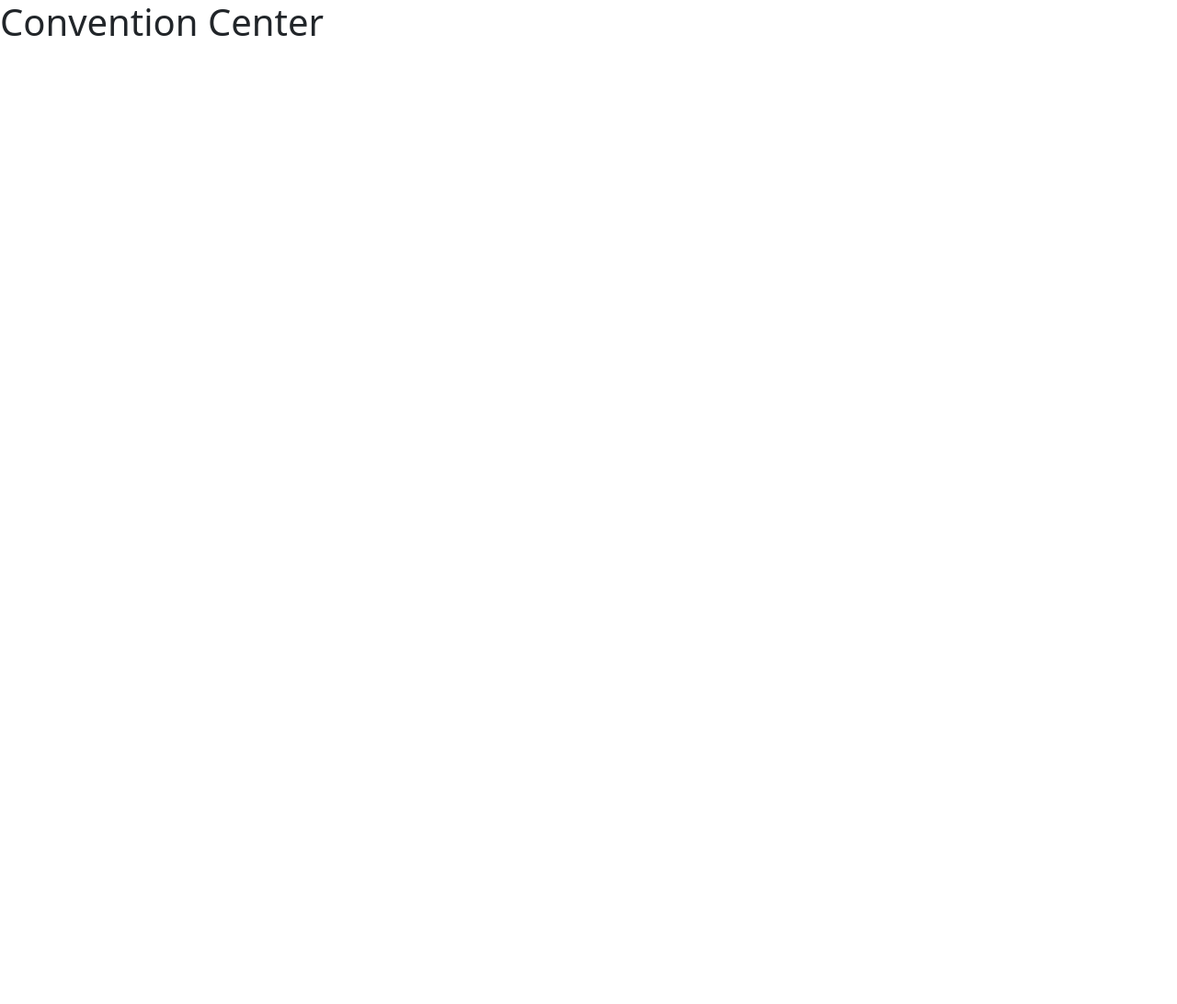
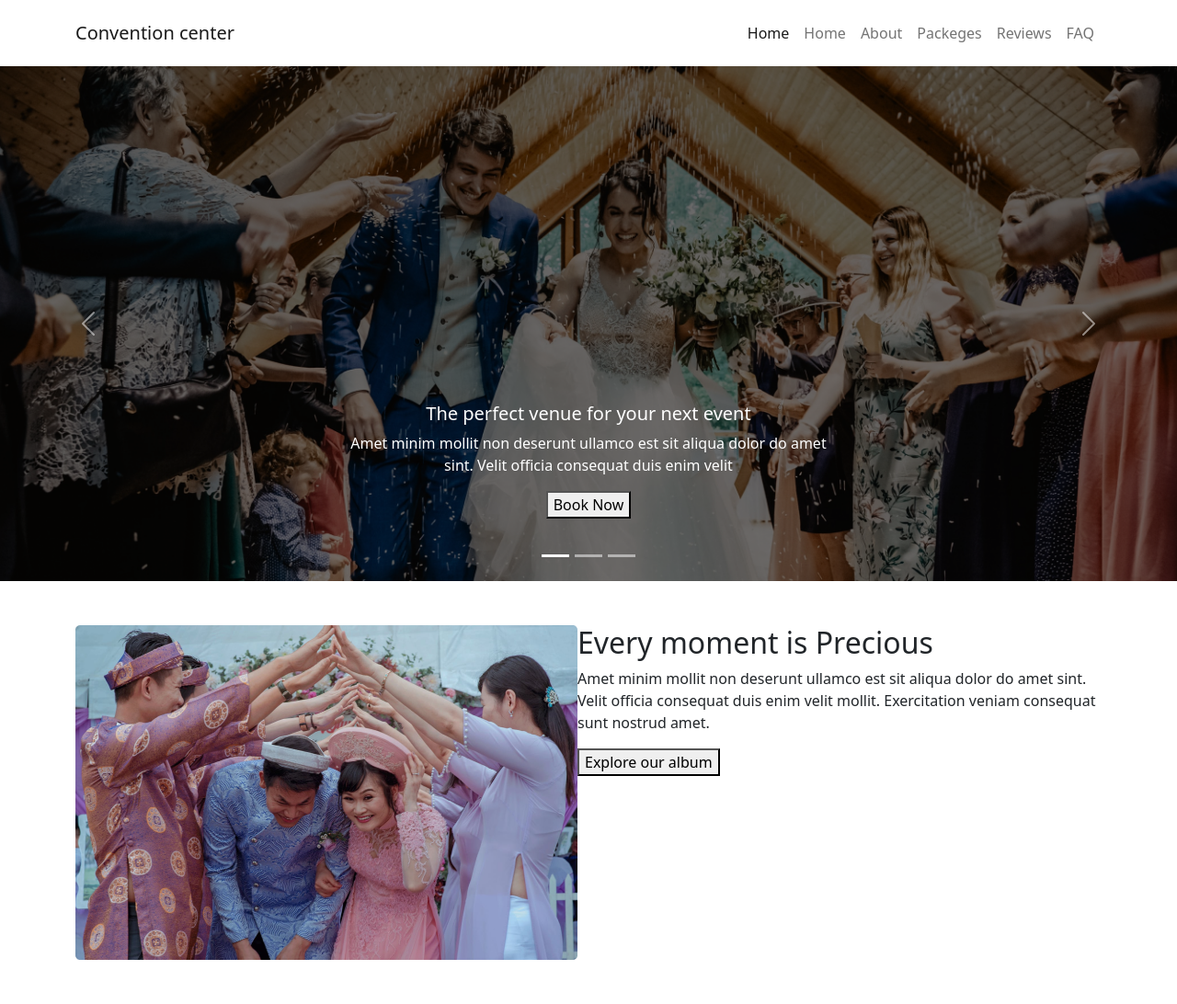
Before and after one commit to sadik-nazrul/convention-center, a plain HTML site: page index.html in a window 1280 px wide. Shown: the whole page at 92% size. Before the commit the page ends 800 px from the top, so only its background shows below. Drawn offline with nearby package versions, Linux system fonts and the light colour scheme.

Commit message:
second commit

```diff
--- a/index.html
+++ b/index.html
@@ -3,11 +3,99 @@
   <head>
     <meta charset="utf-8">
     <meta name="viewport" content="width=device-width, initial-scale=1">
-    <title>Bootstrap demo</title>
+    <title>Convention Center</title>
     <link href="https://cdn.jsdelivr.net/npm/bootstrap@5.2.0/dist/css/bootstrap.min.css" rel="stylesheet" integrity="sha384-gH2yIJqKdNHPEq0n4Mqa/HGKIhSkIHeL5AyhkYV8i59U5AR6csBvApHHNl/vI1Bx" crossorigin="anonymous">
+    <link rel="stylesheet" href="style.css">
   </head>
   <body>
-    <h1>Convention Center</h1>
+    <!-- Header START -->
+      <nav class="navbar navbar-expand-lg shadow-sm py-3 position-sticky top-0 bg-white">
+        <div class="container">
+          <a class="navbar-brand" href="index.html">Convention center</a>
+          <button class="navbar-toggler" type="button" data-bs-toggle="collapse" data-bs-target="#navbarNav" aria-controls="navbarNav" aria-expanded="false" aria-label="Toggle navigation">
+            <span class="navbar-toggler-icon"></span>
+          </button>
+          <div class="collapse navbar-collapse" id="navbarNav">
+            <ul class="navbar-nav">
+              <li class="nav-item">
+                <a class="nav-link active" aria-current="page" href="#">Home</a>
+              </li>
+              <li class="nav-item">
+                <a class="nav-link" href="#home">Home</a>
+              </li>
+              <li class="nav-item">
+                <a class="nav-link" href="#about">About</a>
+              </li>
+              <li class="nav-item">
+                <a class="nav-link" href="#package">Packeges</a>
+              </li>
+              <li class="nav-item">
+                <a class="nav-link" href="#review">Reviews</a>
+              </li>
+              <li class="nav-item">
+                <a class="nav-link" href="#faq">FAQ</a>
+              </li>
+            </ul>
+          </div>
+        </div>
+      </nav>
+    <!-- Header END -->
+    <!-- Hero Slider START -->
+    <div id="carouselExampleCaptions" class="carousel slide" data-bs-ride="false">
+      <div class="carousel-indicators">
+        <button type="button" data-bs-target="#carouselExampleCaptions" data-bs-slide-to="0" class="active" aria-current="true" aria-label="Slide 1"></button>
+        <button type="button" data-bs-target="#carouselExampleCaptions" data-bs-slide-to="1" aria-label="Slide 2"></button>
+        <button type="button" data-bs-target="#carouselExampleCaptions" data-bs-slide-to="2" aria-label="Slide 3"></button>
+      </div>
+      <div class="carousel-inner">
+        <div class="carousel-item active">
+          <img src="/images/slide-1.png" class="d-block w-100 img-height" alt="...">
+          <div class="carousel-caption d-none d-md-block w-50 p-5 mx-auto">
+            <h5>The perfect venue for your
+              next event</h5>
+            <p>Amet minim mollit non deserunt ullamco est sit aliqua dolor do amet sint. Velit officia consequat duis enim velit</p>
+            <button>Book Now</button>
+          </div>
+        </div>
+        <div class="carousel-item">
+          <img src="/images/slide-2.png" class="d-block w-100 img-height" alt="...">
+          <div class="carousel-caption d-none d-md-block w-50 p-5 mx-auto">
+            <h5>The perfect venue for your
+              next event</h5>
+            <p>Amet minim mollit non deserunt ullamco est sit aliqua dolor do amet sint. Velit officia consequat duis enim velit</p>
+            <button>Book Now</button>
+          </div>
+        </div>
+        <div class="carousel-item">
+          <img src="./images/slide-3.png" class="d-block w-100 img-height" alt="...">
+          <div class="carousel-caption d-none d-md-block w-50 p-5 mx-auto">
+            <h5>The perfect venue for your
+              next event</h5>
+            <p>Amet minim mollit non deserunt ullamco est sit aliqua dolor do amet sint. Velit officia consequat duis enim velit</p>
+            <button>Book Now</button>
+          </div>
+        </div>
+      </div>
+      <button class="carousel-control-prev" type="button" data-bs-target="#carouselExampleCaptions" data-bs-slide="prev">
+        <span class="carousel-control-prev-icon" aria-hidden="true"></span>
+        <span class="visually-hidden">Previous</span>
+      </button>
+      <button class="carousel-control-next" type="button" data-bs-target="#carouselExampleCaptions" data-bs-slide="next">
+        <span class="carousel-control-next-icon" aria-hidden="true"></span>
+        <span class="visually-hidden">Next</span>
+      </button>
+    </div>
+    <!-- Hero Slider END -->
+    <div class="container d-flex grid  py-5">
+      <div class="g-col-6">
+        <img src="/images/slide-3.png" alt="">
+      </div>
+      <div class="g-col-6">
+        <h2>Every moment is Precious</h2>
+        <p>Amet minim mollit non deserunt ullamco est sit aliqua dolor do amet sint. Velit officia consequat duis enim velit mollit. Exercitation veniam consequat sunt nostrud amet.</p>
+        <button>Explore our album</button>
+      </div>
+    </div>
     <script src="https://cdn.jsdelivr.net/npm/bootstrap@5.2.0/dist/js/bootstrap.bundle.min.js" integrity="sha384-A3rJD856KowSb7dwlZdYEkO39Gagi7vIsF0jrRAoQmDKKtQBHUuLZ9AsSv4jD4Xa" crossorigin="anonymous"></script>
   </body>
 </html>
--- /dev/null
+++ b/style.css
@@ -0,0 +1,48 @@
+.navbar-collapse{
+    justify-content: flex-end;
+}
+
+/* Small devices (landscape phones, 576px and up) */
+@media (min-width: 576px) {
+    .img-height {
+        width: 100vw;
+        height: 70vh;
+        object-fit: cover;
+    }
+ }
+
+/* Medium devices (tablets, 768px and up) */
+@media (min-width: 768px) {
+    .img-height {
+        width: 100vw;
+        height: 70vh;
+        object-fit: cover;
+    }
+ }
+
+/* Large devices (desktops, 992px and up) */
+@media (min-width: 992px) {
+    .img-height {
+        width: 100vw;
+        height: 70vh;
+        object-fit: cover;
+    }
+}
+
+/* X-Large devices (large desktops, 1200px and up) */
+@media (min-width: 1200px) {
+    .img-height {
+        width: 100vw;
+        height: 70vh;
+        object-fit: cover;
+    }
+ }
+
+/* XX-Large devices (larger desktops, 1400px and up) */
+@media (min-width: 1400px) {
+    .img-height {
+        width: 100vw;
+        height: 70vh;
+        object-fit: cover;
+    }
+}
```
Also changed, not shown: images/person 1.png (added), images/person 2.png (added), images/person 3.png (added), images/slide-1.png (added), images/slide-2.png (added), images/slide-3.png (added).
